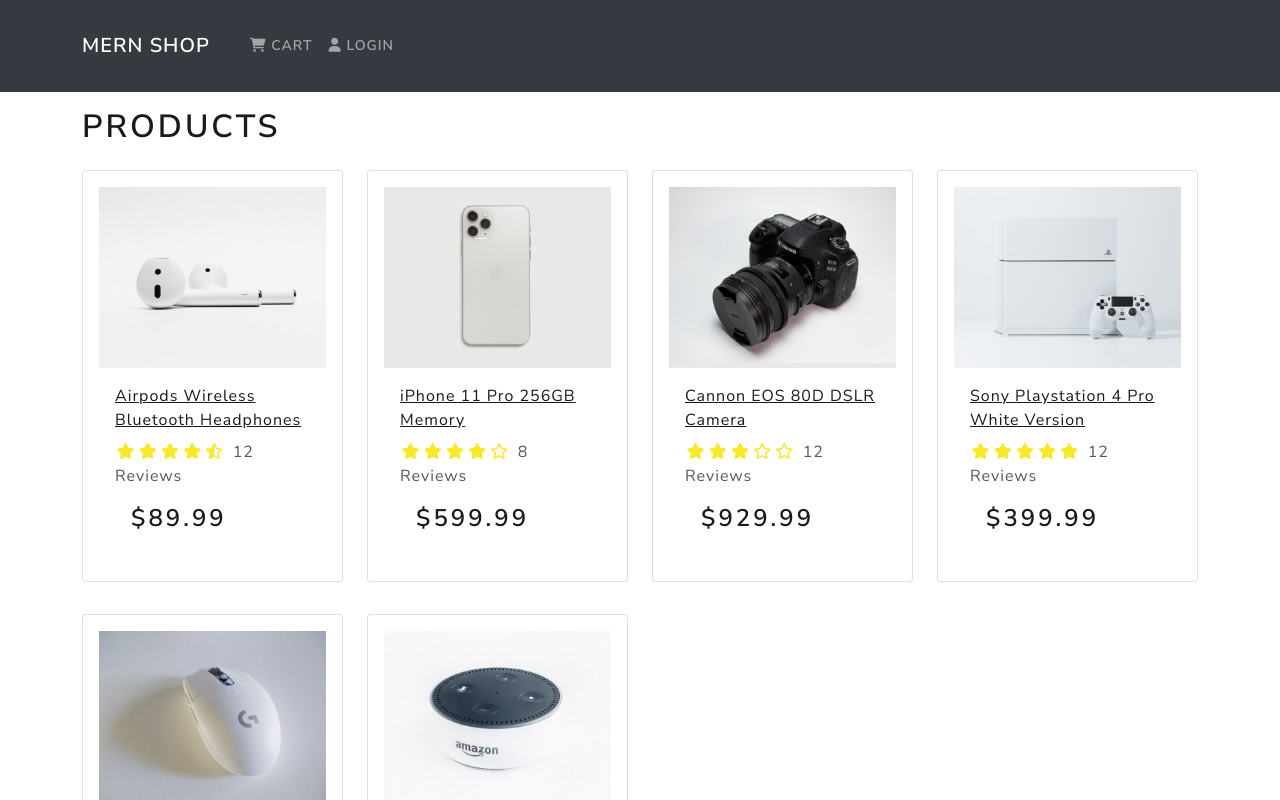
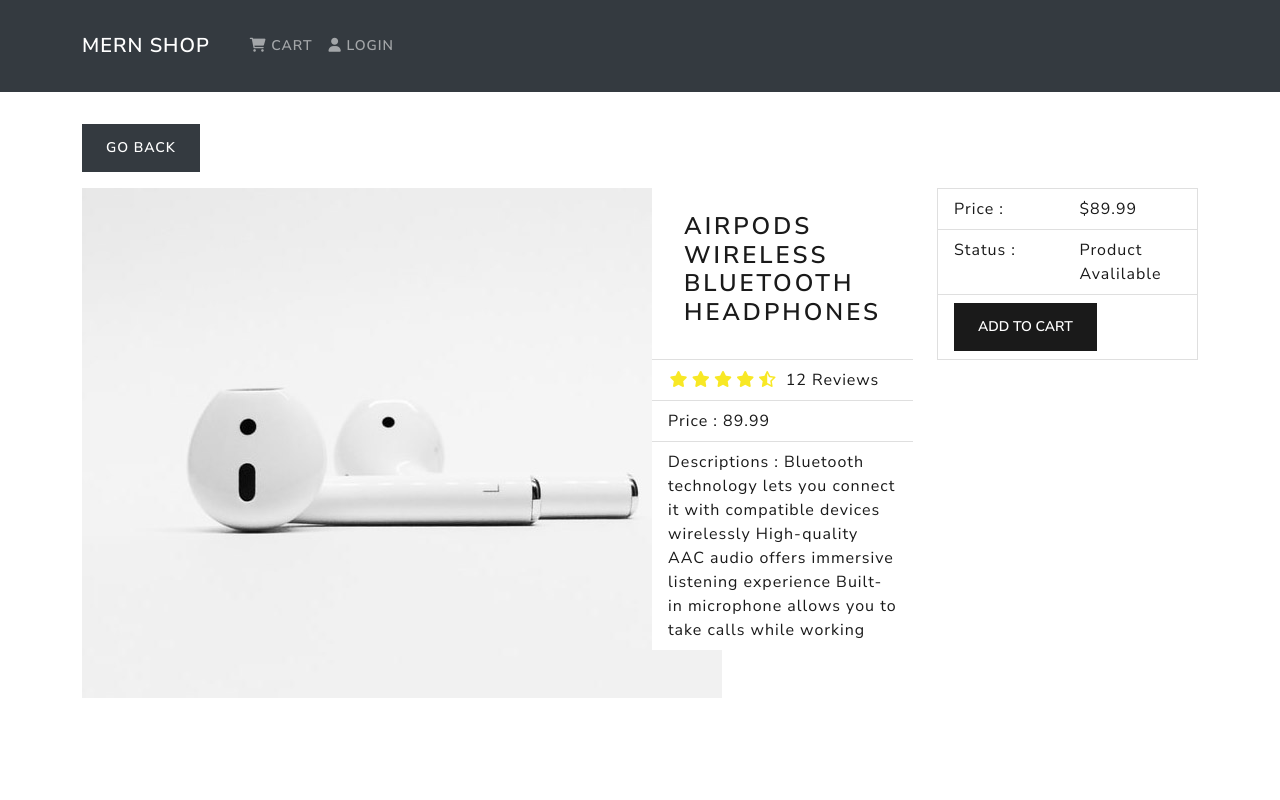
Before and after one commit to Bayezid075/react-project-e-commerce, a React (Create React App) app in the folder client/: page /product/1 in a window 1280 px wide. Shown: the top 800 px of the page. Built offline with nearby package versions, Linux system fonts and the light colour scheme.

Commit message:
product detail section and add cart functionality done

```diff
--- a/client/package.json
+++ b/client/package.json
@@ -10,6 +10,8 @@
     "react": "^18.2.0",
     "react-bootstrap": "^2.4.0",
     "react-dom": "^18.2.0",
+    "react-router-bootstrap": "^0.26.2",
+    "react-router-dom": "^5.3.3",
     "react-scripts": "5.0.1",
     "web-vitals": "^2.1.4"
   },
--- a/client/src/App.js
+++ b/client/src/App.js
@@ -2,18 +2,23 @@
 import { Footer } from "./components/footer/Footer";
 import { Container } from "react-bootstrap";
 import { HomeScreen } from "./screen/HomeScreen";
+import { ProductScreen } from "./screen/ProductScreen";
+import { BrowserRouter as Router, Route } from "react-router-dom";
 import "./index.css";
 function App() {
   return (
+    <Router>
       <div className="App">
         <Header />
         <main className="py-3">
           <Container>
-          <HomeScreen />
+            <Route path={"/"} component={HomeScreen} exact />
+            <Route path={"/product/:id"} component={ProductScreen} exact />
           </Container>
         </main>
         <Footer />
       </div>
+    </Router>
   );
 }
 
--- a/client/src/components/Product/ProductItem.js
+++ b/client/src/components/Product/ProductItem.js
@@ -1,22 +1,23 @@
 import React from "react";
 import { Card } from "react-bootstrap";
+import { Link } from "react-router-dom";
 import ProductRating from "./ProductRating";
 
 const ProductItem = ({ product }) => {
   return (
     <div>
       <Card className="my-3 p-3 rounded">
-        <a href={`product/${product._id}`}>
+        <Link to={`product/${product._id}`}>
           <Card.Img src={product.image} variant="top" />
-        </a>
+        </Link>
 
         <Card.Body>
-          <a href={`product/${product._id}`}>
+          <Link to={`product/${product._id}`}>
             <Card.Title as="div">
               {" "}
               <strong> {product.name} </strong>{" "}
             </Card.Title>
-          </a>
+          </Link>
 
           <Card.Text as="div">
             <ProductRating
--- a/client/src/components/header/Header.js
+++ b/client/src/components/header/Header.js
@@ -1,5 +1,5 @@
 import React from "react";
-import { Navbar, Nav, Container, NavDropdown, Button } from "react-bootstrap";
+import { Navbar, Nav, Container } from "react-bootstrap";
 
 export const Header = () => {
   return (
@@ -15,7 +15,6 @@
               navbarScroll
             >
               <Nav.Link href="/cart">
-                {" "}
                 <i className="fas fa-shopping-cart"></i> Cart
               </Nav.Link>
               <Nav.Link href="/login">
--- /dev/null
+++ b/client/src/screen/ProductScreen.js
@@ -0,0 +1,83 @@
+import React from "react";
+import { Link } from "react-router-dom";
+import {
+  Row,
+  Col,
+  Image,
+  ListGroup,
+  Card,
+  Button,
+  ListGroupItem,
+} from "react-bootstrap";
+import ProductRating from "../components/Product/ProductRating";
+import products from "../products";
+export const ProductScreen = ({ match }) => {
+  const MatchProduct = products.find((p) => p._id === match.params.id);
+
+  return (
+    <div>
+      <Link to="/" className="btn btn-dark my-3">
+        Go Back
+      </Link>
+      <Row>
+        <Col md={6}>
+          <Image src={MatchProduct.image} alt={MatchProduct.name} />
+        </Col>
+        <Col md={3}>
+          <ListGroup variant="flush">
+            <ListGroup.Item>
+              <h3> {MatchProduct.name} </h3>
+            </ListGroup.Item>
+            <ListGroup.Item>
+              <ProductRating
+                value={MatchProduct.rating}
+                text={`${MatchProduct.numReviews} Reviews `}
+              />
+            </ListGroup.Item>
+
+            <ListGroupItem>Price : {MatchProduct.price}</ListGroupItem>
+            <ListGroupItem>
+              Descriptions : {MatchProduct.description}
+            </ListGroupItem>
+          </ListGroup>
+        </Col>
+        <Col md={3}>
+          <Card>
+            <ListGroup variant="flush">
+              <ListGroupItem>
+                <Row>
+                  <Col>Price :</Col>
+
+                  <Col>
+                    <strong>${MatchProduct.price} </strong>
+                  </Col>
+                </Row>
+              </ListGroupItem>
+
+              <ListGroupItem>
+                <Row>
+                  <Col> Status :</Col>
+
+                  <Col>
+                    {MatchProduct.countInStock > 0
+                      ? "Product Avalilable"
+                      : "OUT OF STOCK "}
+                  </Col>
+                </Row>
+              </ListGroupItem>
+              <ListGroupItem>
+                <Button
+                  className="btn-block"
+                  type="button"
+                  disabled={MatchProduct.countInStock === 0}
+                >
+                  Add To Cart
+                </Button>
+              </ListGroupItem>
+            </ListGroup>
+          </Card>
+        </Col>
+      </Row>
+    </div>
+  );
+};
```
Also changed, not shown: client/src/components/Product/ProductRating.js (+2 -6 lines), 2 other files (tests, documents, lock files or other folders). Lines whose indentation alone changed are shown as unchanged.
